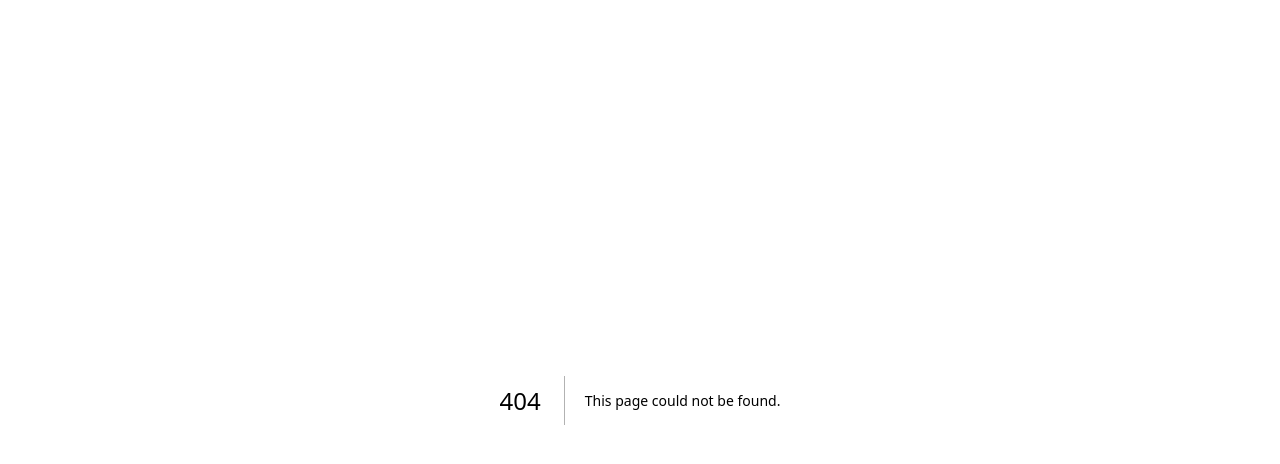
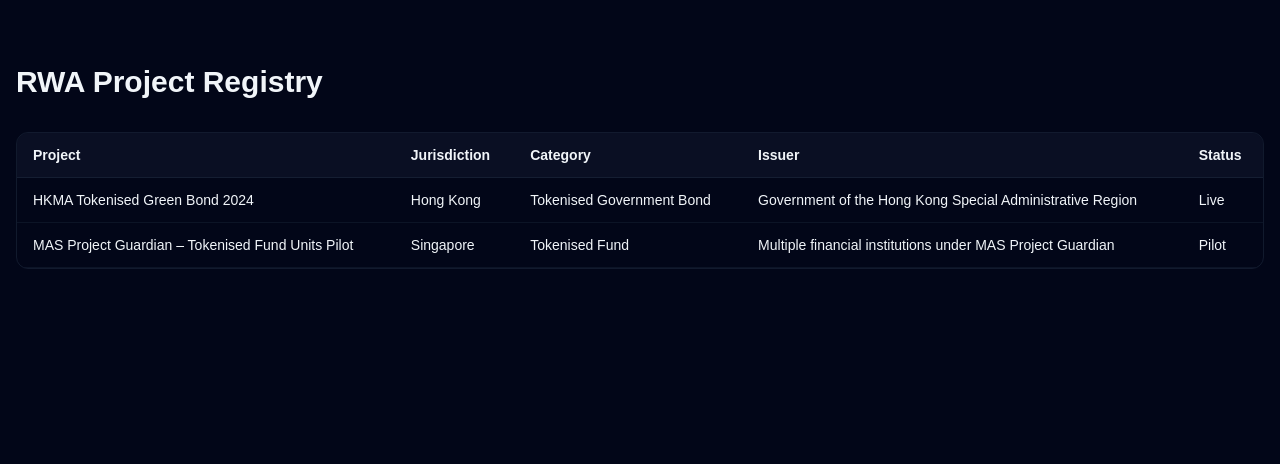
Before and after one commit to KenHuang21/rwa-intel-landing, a Next.js app: page /projects in a window 1280 px wide. Before the commit this address had no page. Shown: the top 464 px of the page. Built offline with nearby package versions, Linux system fonts and the light colour scheme.

Commit message:
Add /projects registry page

```diff
--- /dev/null
+++ b/app/projects/page.tsx
@@ -0,0 +1,37 @@
+// app/projects/page.tsx
+"use client";
+
+import projects from "../../data/projects.json";
+
+export default function ProjectsPage() {
+  return (
+    <div className="mx-auto max-w-7xl px-4 py-16 text-slate-100 bg-slate-950 min-h-screen">
+      <h1 className="text-3xl font-bold mb-8">RWA Project Registry</h1>
+
+      <div className="overflow-x-auto rounded-xl border border-slate-800/60">
+        <table className="w-full text-sm">
+          <thead className="bg-slate-900/60 border-b border-slate-800/60">
+            <tr>
+              <th className="px-4 py-3 text-left">Project</th>
+              <th className="px-4 py-3 text-left">Jurisdiction</th>
+              <th className="px-4 py-3 text-left">Category</th>
+              <th className="px-4 py-3 text-left">Issuer</th>
+              <th className="px-4 py-3 text-left">Status</th>
+            </tr>
+          </thead>
+          <tbody>
+            {(projects as any[]).map((p) => (
+              <tr key={p.project_id} className="border-b border-slate-800/40 hover:bg-slate-900/40">
+                <td className="px-4 py-3 font-medium">{p.name}</td>
+                <td className="px-4 py-3">{p.jurisdiction}</td>
+                <td className="px-4 py-3">{p.category}</td>
+                <td className="px-4 py-3">{p.issuer}</td>
+                <td className="px-4 py-3">{p.status}</td>
+              </tr>
+            ))}
+          </tbody>
+        </table>
+      </div>
+    </div>
+  );
+}
```
